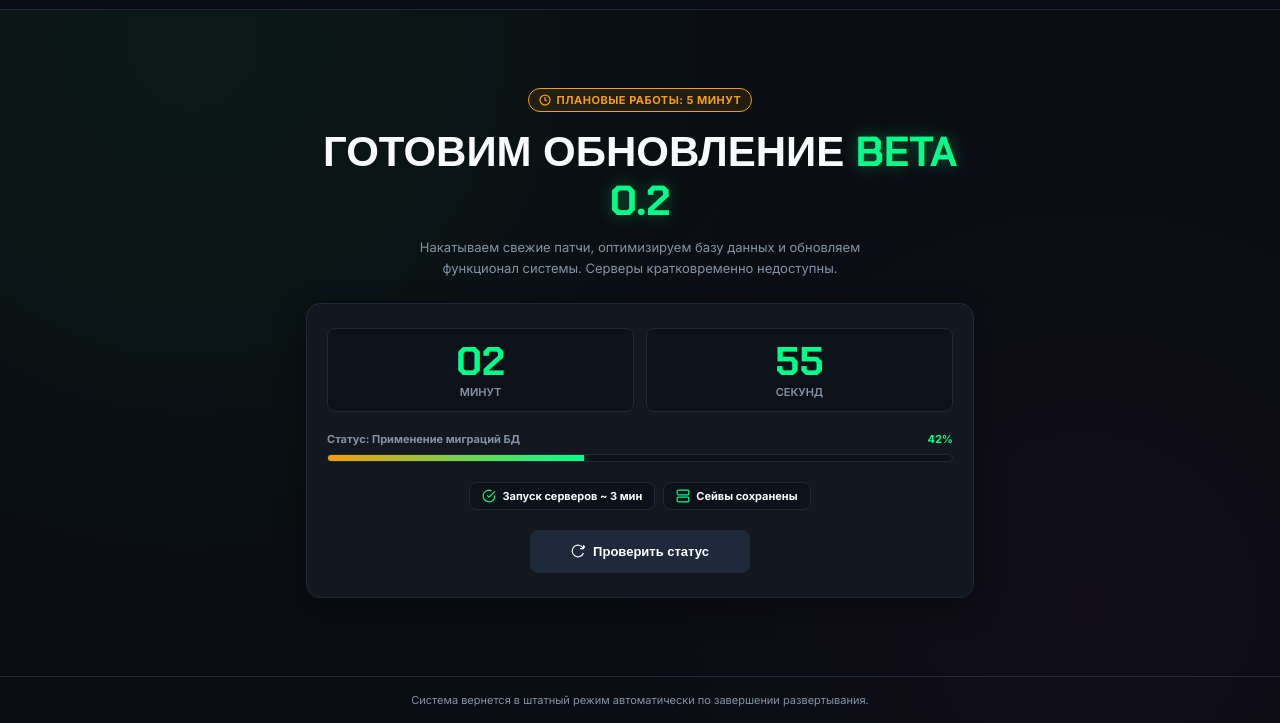
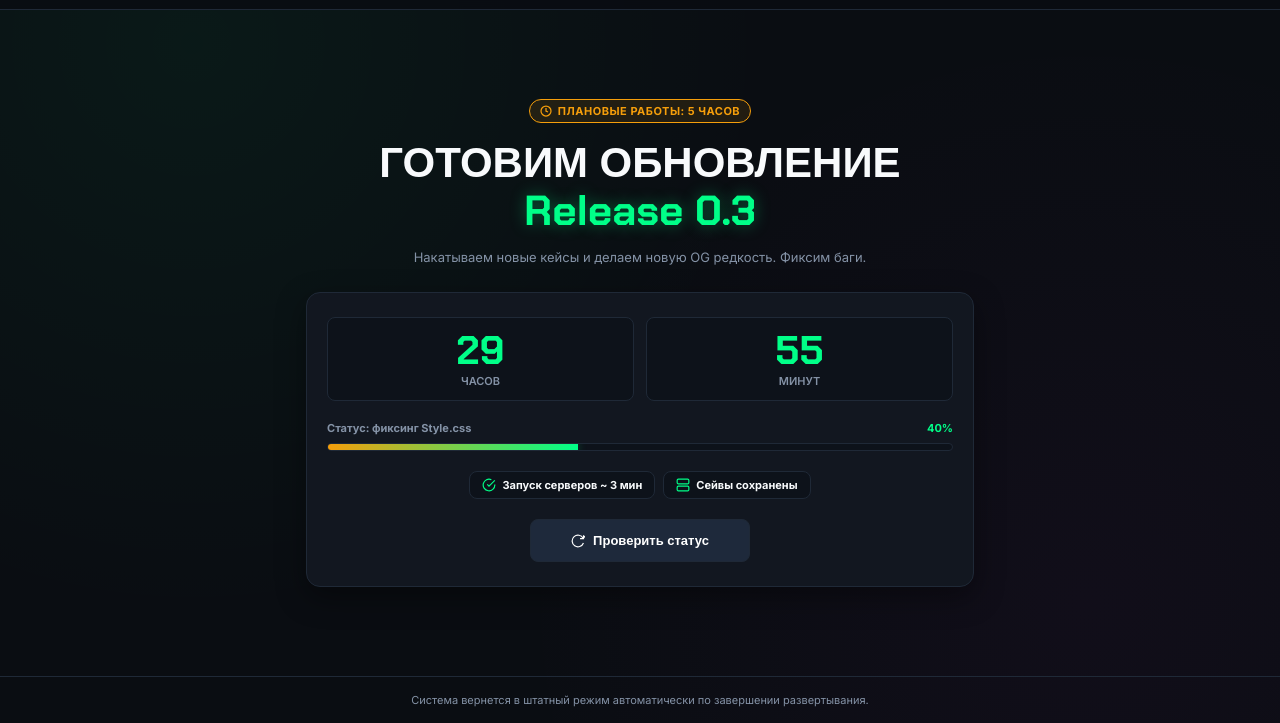
Before and after one commit to qwenix123/domofondrop, a plain HTML site: page indextexrabot.html in a window 1280 px wide. Shown: the part 77-800 px from the top of the page. Drawn offline with Linux system fonts and the light colour scheme.

Commit message:
Update indextexrabot.html

```diff
--- a/indextexrabot.html
+++ b/indextexrabot.html
@@ -346,29 +346,29 @@
         <circle cx="12" cy="12" r="10"></circle>
         <polyline points="12 6 12 12 16 14"></polyline>
       </svg>
-      Плановые работы: 5 минут
+      Плановые работы: 5 часов
     </div>
 
-    <h1 class="main-title">ГОТОВИМ ОБНОВЛЕНИЕ <span>BETA 0.2</span></h1>
+    <h1 class="main-title">ГОТОВИМ ОБНОВЛЕНИЕ <span>Release 0.3</span></h1>
     <p class="main-desc">
-      Накатываем свежие патчи, оптимизируем базу данных и обновляем функционал системы. Серверы кратковременно недоступны.
+      Накатываем новые кейсы и делаем новую OG редкость. Фиксим баги.
     </p>
 
     <div class="maint-card">
       <div class="timer-grid">
         <div class="timer-cell">
-          <div class="timer-num" id="timerMinutes">02</div>
-          <div class="timer-label">Минут</div>
+          <div class="timer-num" id="timerMinutes">5</div>
+          <div class="timer-label">Часов</div>
         </div>
         <div class="timer-cell">
           <div class="timer-num" id="timerSeconds">59</div>
-          <div class="timer-label">Секунд</div>
+          <div class="timer-label">Минут</div>
         </div>
       </div>
 
       <div class="progress-info">
-        <span>Статус: Применение миграций БД</span>
-        <span id="pctVal">40%</span>
+        <span>Статус: фиксинг Style.css</span>
+        <span id="pctVal">10%</span>
       </div>
       <div class="progress-track">
         <div class="progress-fill" id="progressFill"></div>
@@ -407,9 +407,9 @@
   </footer>
 
   <script>
-    // Запуск таймера: 3 минуты (180 секунд) до старта сервера из общего 5-минутного окна
-    const TOTAL_MAINTENANCE_SEC = 300;
-    let remainingSeconds = 180;
+
+    const TOTAL_MAINTENANCE_SEC = 3000;
+    let remainingSeconds = 1800;
 
     const minEl = document.getElementById('timerMinutes');
     const secEl = document.getElementById('timerSeconds');
```
